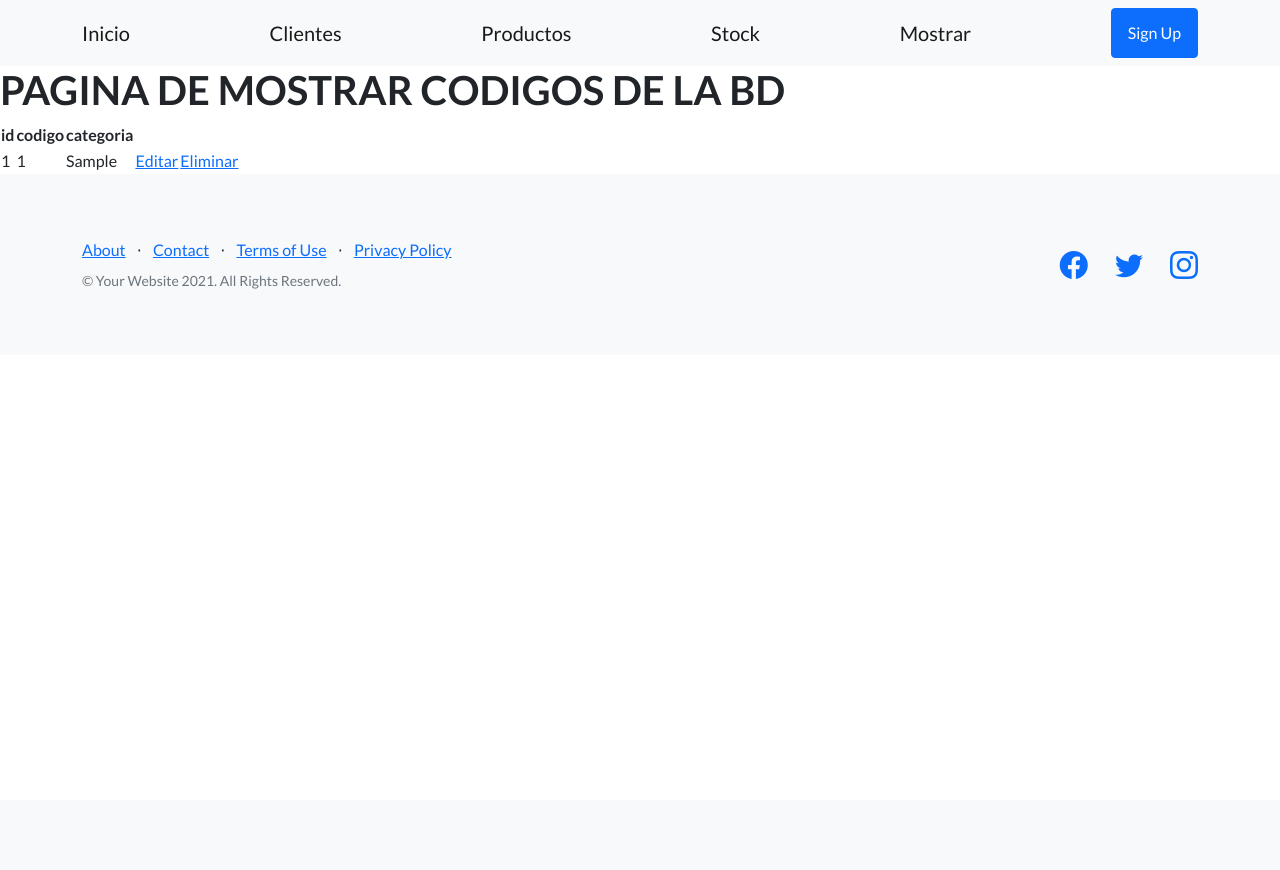
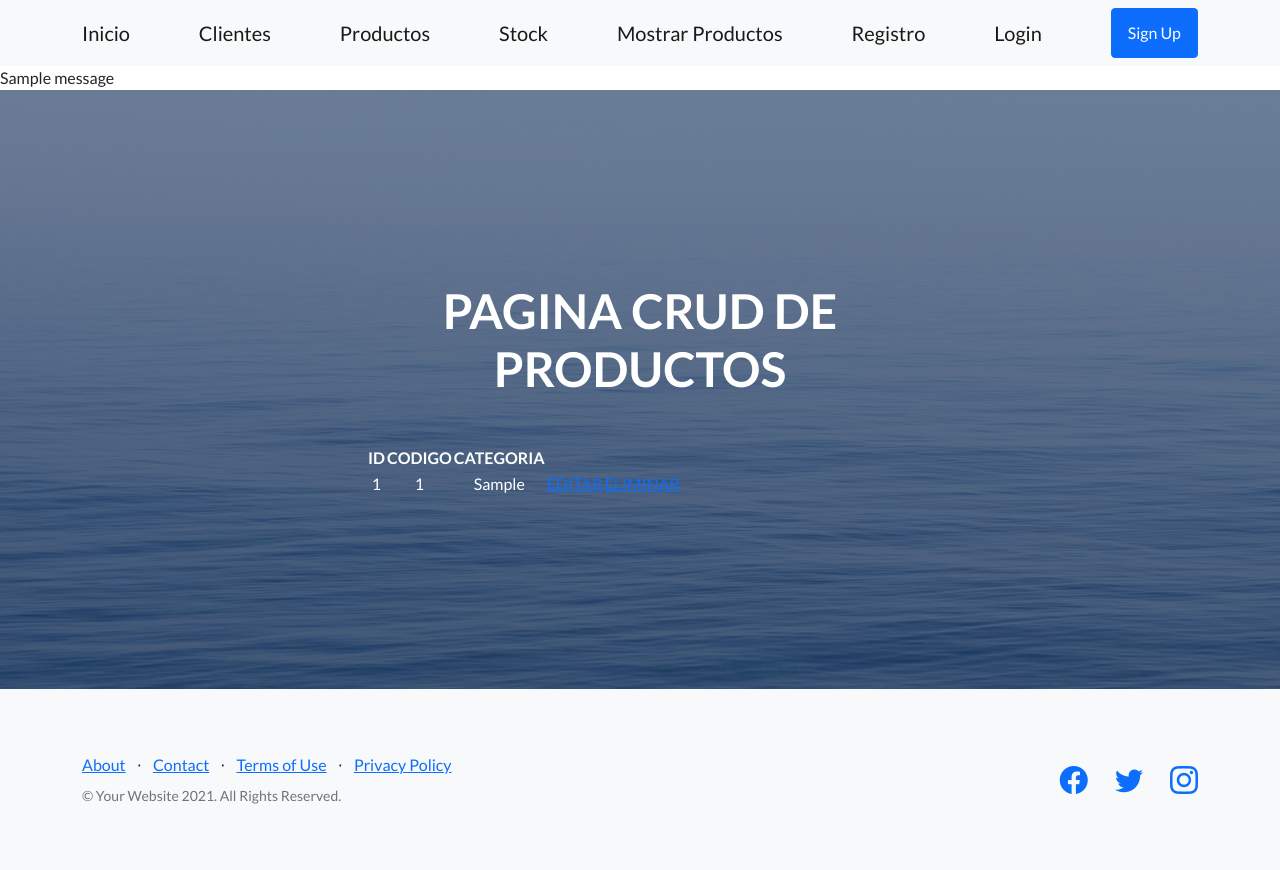
Before and after one commit to toru201/ProyectoFinal, a Django app: page /AppCoder/mostrar_codigos/ in a window 1280 px wide. Before the commit the page ends 289 px from the top, so only its background shows below. Run offline with Django 4.2, Linux system fonts and the light colour scheme; tables that the repository leaves empty hold one stand-in row (values such as "Sample post"); one stand-in notice (Sample message) is shown; some libraries are stand-ins or nearby versions.

Commit message:
Login y Logout

```diff
--- a/AppCoder/templates/AppCoder/base.html
+++ b/AppCoder/templates/AppCoder/base.html
@@ -27,11 +27,20 @@
                 <a class="navbar-brand" href="{% url 'clientes' %}">Clientes</a>
                 <a class="navbar-brand" href="{% url 'productos' %}">Productos</a>
                 <a class="navbar-brand" href="{% url 'stock' %}">Stock</a>
-                <a class="navbar-brand" href="{% url 'mostrar_codigos' %}">Mostrar</a>
+                <a class="navbar-brand" href="{% url 'mostrar_codigos' %}">Mostrar Productos</a>
+                <a class="navbar-brand" href="{% url 'register' %}">Registro</a>
+                <a class="navbar-brand" href="{% url 'login' %}">Login</a>
                 <a class="btn btn-primary" href="#signup">Sign Up</a>
             </div>
         </nav>
 
+        {% if messages %}
+            {% for message in messages %}
+            <div class="notification {{ message.tags}}">
+                {{message}}
+            </div>
+            {% endfor %}
+        {% endif %}
 
         {% block contenido_que_cambia %}
         {% endblock %}
--- a/AppCoder/templates/AppCoder/index.html
+++ b/AppCoder/templates/AppCoder/index.html
@@ -12,7 +12,7 @@ Inicio
                     <div class="col-xl-6">
                         <div class="text-center text-white">
                             <!-- Page heading-->
-                            <h1 class="mb-5">Bienvenidos a la Página de Ventas de Coca Cola - Entrega III</h1>
+                            <h1 class="mb-5">Bienvenidos a la Página Administración de Ventas (CMR) Coca Cola - Entrega IV</h1>
                             <!-- Signup form-->
                             <!-- * * * * * * * * * * * * * * *-->
                             <!-- * * SB Forms Contact Form * *-->
--- a/AppCoder/templates/AppCoder/mostrar_codigos.html
+++ b/AppCoder/templates/AppCoder/mostrar_codigos.html
@@ -1,28 +1,51 @@
 {% extends 'AppCoder/base.html' %}
+
 {% load static %}
 
 {% block title %}CODIGOS{% endblock %}
 
 {% block contenido_que_cambia%}
+        <!-- Masthead-->
+        <header class="masthead">
+            <div class="container position-relative">
+                <div class="row justify-content-center">
+                    <div class="col-xl-6">
+                        <div class="text-center text-white">
+                            <!-- Page heading-->
+                            <h1 class="mb-5">PAGINA CRUD DE PRODUCTOS</h1>
+                            <!-- Signup form-->
+                            <!-- * * * * * * * * * * * * * * *-->
+                            <!-- * * SB Forms Contact Form * *-->
+                            <!-- * * * * * * * * * * * * * * *-->
+                            <!-- This form is pre-integrated with SB Forms.-->
+                            <!-- To make this form functional, sign up at-->
+                            <!-- https://startbootstrap.com/solution/contact-forms-->
+                            <!-- to get an API token!-->
+                            <table>
+                                <th>ID</th>
 
-<h1> PAGINA DE MOSTRAR CODIGOS DE LA BD </h1>
+                                <th> CODIGO </th>
 
-<table>
-    <th>id</th>
-
-    <th> codigo </th>
-
-    <th> categoria </th>
+                                <th> CATEGORIA </th>
 
                                 {% for codigo in codigos %}
                                     <tr>
                                         <td>{{codigo.id}}</td>
                                         <td>{{codigo.codigo_producto}}</td>
                                         <td>{{codigo.categoria_producto}}</td>
-            <td><a href="{% url 'editar_codigos' codigo.id %}">Editar</a></td>
-            <td><a href="{% url 'eliminar_codigos' codigo.id %}">Eliminar</a></td>
+                                        <td><a href="{% url 'editar_codigos' codigo.id %}">EDITAR</a></td>
+                                        <td><a href="{% url 'eliminar_codigos' codigo.id %}">ELIMINAR</a></td>
                                     </tr>
                                 {% endfor %}
                             </table>
 
-{% endblock %}
+                        </div>
+                    </div>
+                </div>
+            </div>
+        </header>
+
+        </section>
+
+
+{% endblock%}
--- a/AppCoder/urls.py
+++ b/AppCoder/urls.py
@@ -1,5 +1,6 @@
 from django.urls import path
 from AppCoder.views import *
+from django.contrib.auth.views import LoginView, LogoutView
 
 urlpatterns = [
     path('index/',index,name="index"),
@@ -7,8 +8,10 @@ urlpatterns = [
     path('productos/',productos,name="productos"),
     path('stock/',stock,name="stock"),
     path('mostrar_codigos/',mostrar_codigos,name="mostrar_codigos"),
-    #path('guardar_codigos/',guardar_codigos,name="guarda_formulario"),#no se usa#
     path('editar_codigos/<int:id_productos>',editar_codigos,name="editar_codigos"),
     path('eliminar_codigos/<int:id_productos>',eliminar_codigos,name="eliminar_codigos"),
-    #path('buscar_codigo/',buscar_codigo,name="busca_codigo")
+    path('register/',register,name="register"),
+    path('login/',LoginView.as_view(template_name="AppCoder/login.html"),name="login"),
+    path('logout/',LogoutView.as_view(template_name="AppCoder/logout.html"),name="logout"),
+
     ]
--- a/AppCoder/views.py
+++ b/AppCoder/views.py
@@ -2,7 +2,11 @@ from django.shortcuts import render
 from django.http import HttpResponse
 from AppCoder.models import *
 from AppCoder.forms import *
-
+from django.views.generic import ListView
+from django.views.generic.detail import DetailView
+from django.views.generic.edit import CreateView, UpdateView, DeleteView
+from django.contrib.auth.forms import UserCreationForm
+from django.contrib import messages
 
 # Create your views here.
 
@@ -104,3 +108,20 @@ def buscar_codigo(request):
             miFormulario = ProductosForm()
 
     return render(request, 'AppCoder/buscar_codigo.html', {"miFormulario": miFormulario})
+
+def feed(request):
+    posts= Post.objects.all()
+    context={'post':posts}
+    return render(request, 'AppCoder/feed.html',context)
+
+def register(request):
+    if request.method=='POST':
+        form=UserRegisterForm(request.POST)
+        if form.is_valid():
+            form.save()
+            username=form.cleaned_data['username']
+            messages.success(request, f'Usuario {username} creado')
+    else:
+        form=UserRegisterForm()
+    context={'form':form}
+    return render(request, 'AppCoder/register.html', context)
--- a/mysite/settings.py
+++ b/mysite/settings.py
@@ -122,3 +122,4 @@ STATIC_URL = 'static/'
 # https://docs.djangoproject.com/en/4.1/ref/settings/#default-auto-field
 
 DEFAULT_AUTO_FIELD = 'django.db.models.BigAutoField'
+LOGIN_REDIRECT_URL='index'
```
Also changed, not shown: AppCoder/forms.py (+12 -0 lines), AppCoder/templates/AppCoder/login.html (added, +12 -0 lines), AppCoder/templates/AppCoder/logout.html (added, +8 -0 lines), AppCoder/templates/AppCoder/mostrar_clientes_view.html (added, +25 -0 lines), AppCoder/templates/AppCoder/register.html (added, +12 -0 lines), AppCoder/migrations/0002_clientes_productos_stock_delete_curso.py. Lines whose indentation alone changed are shown as unchanged.
